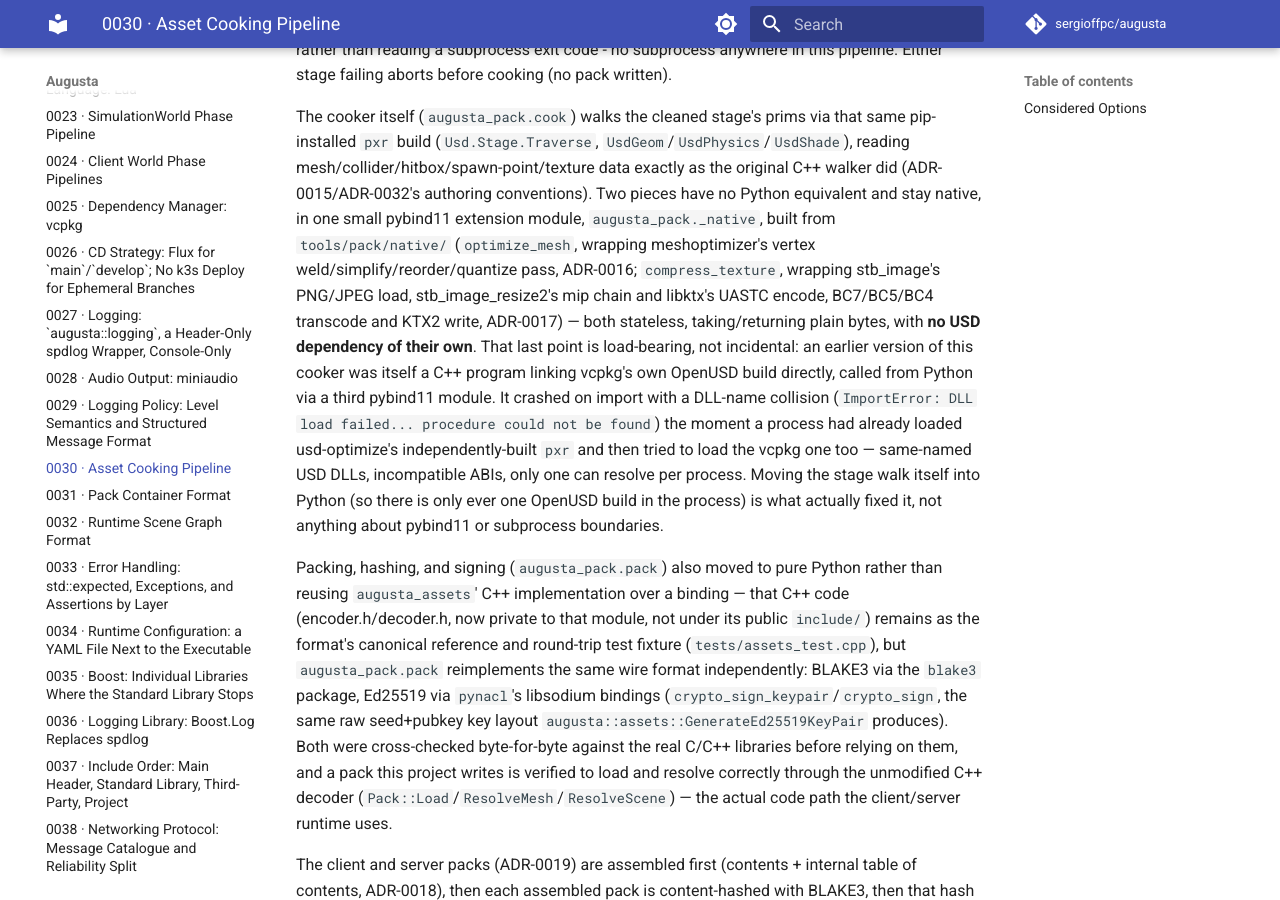
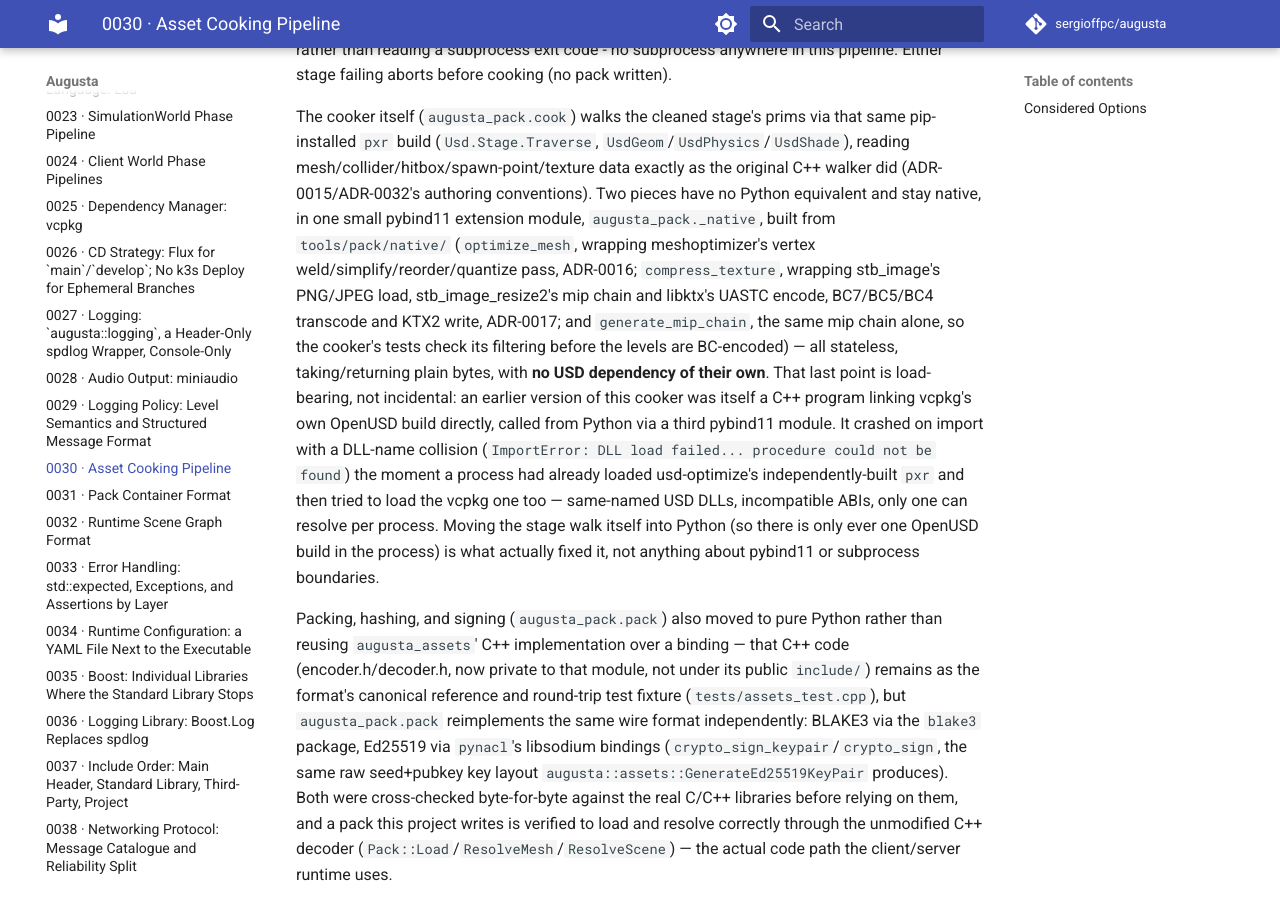
Before and after one commit to sergioffpc/augusta, an MkDocs documentation site: the page built from docs/adr/0030-asset-cooking-pipeline.md, in a window 1280 px wide and 900 px high, scrolled down 866 px. Built offline with MkDocs 1.6.1 and Material for MkDocs 9.7.7, drawn with Linux system fonts in a browser that asks for light colours; comment, search, counter and statistics services are not loaded.

Commit message:
fix(pack): address review of the texture mip chain
generate_mip_chain refuses, with a ValueError, an image whose bytes
disagree with its dimensions or that has a zero dimension, rather than
letting stb_image_resize2 read past the buffer. The colour/data decision
is made once, by the texture format's target, and passed to
GenerateMipChain and Downsample as a Content enum; the binding resolves
the format string through ContentOf. ADR-0017 records the box filter and
the alpha weighting, and ADR-0030 names the generate_mip_chain binding.

Co-Authored-By: Claude Opus 5.5 <noreply@anthropic.com>

```diff
--- a/docs/adr/0030-asset-cooking-pipeline.md
+++ b/docs/adr/0030-asset-cooking-pipeline.md
@@ -48,18 +48,19 @@ equivalent and stay native, in one small pybind11 extension module,
 `augusta_pack._native`, built from `tools/pack/native/` (`optimize_mesh`,
 wrapping meshoptimizer's vertex weld/simplify/reorder/quantize pass, ADR-0016;
 `compress_texture`, wrapping stb_image's PNG/JPEG load, stb_image_resize2's mip
-chain and libktx's UASTC encode, BC7/BC5/BC4 transcode and KTX2 write, ADR-0017)
-— both stateless, taking/returning plain bytes, with **no USD dependency of
-their own**. That last point is load-bearing, not incidental: an earlier version
-of this cooker was itself a C++ program linking vcpkg's own OpenUSD build
-directly, called from Python via a third pybind11 module. It crashed on import
-with a DLL-name collision
-(`ImportError: DLL load failed... procedure could not be found`) the moment a
-process had already loaded usd-optimize's independently-built `pxr` and then
-tried to load the vcpkg one too — same-named USD DLLs, incompatible ABIs, only
-one can resolve per process. Moving the stage walk itself into Python (so there
-is only ever one OpenUSD build in the process) is what actually fixed it, not
-anything about pybind11 or subprocess boundaries.
+chain and libktx's UASTC encode, BC7/BC5/BC4 transcode and KTX2 write, ADR-0017;
+and `generate_mip_chain`, the same mip chain alone, so the cooker's tests check
+its filtering before the levels are BC-encoded) — all stateless,
+taking/returning plain bytes, with **no USD dependency of their own**. That last
+point is load-bearing, not incidental: an earlier version of this cooker was
+itself a C++ program linking vcpkg's own OpenUSD build directly, called from
+Python via a third pybind11 module. It crashed on import with a DLL-name
+collision (`ImportError: DLL load failed... procedure could not be found`) the
+moment a process had already loaded usd-optimize's independently-built `pxr` and
+then tried to load the vcpkg one too — same-named USD DLLs, incompatible ABIs,
+only one can resolve per process. Moving the stage walk itself into Python (so
+there is only ever one OpenUSD build in the process) is what actually fixed it,
+not anything about pybind11 or subprocess boundaries.
 
 Packing, hashing, and signing (`augusta_pack.pack`) also moved to pure Python
 rather than reusing `augusta_assets`' C++ implementation over a binding — that
```
Also changed, not shown: docs/adr/0017-texture-compression.md (+9 -2 lines), 5 other files.
